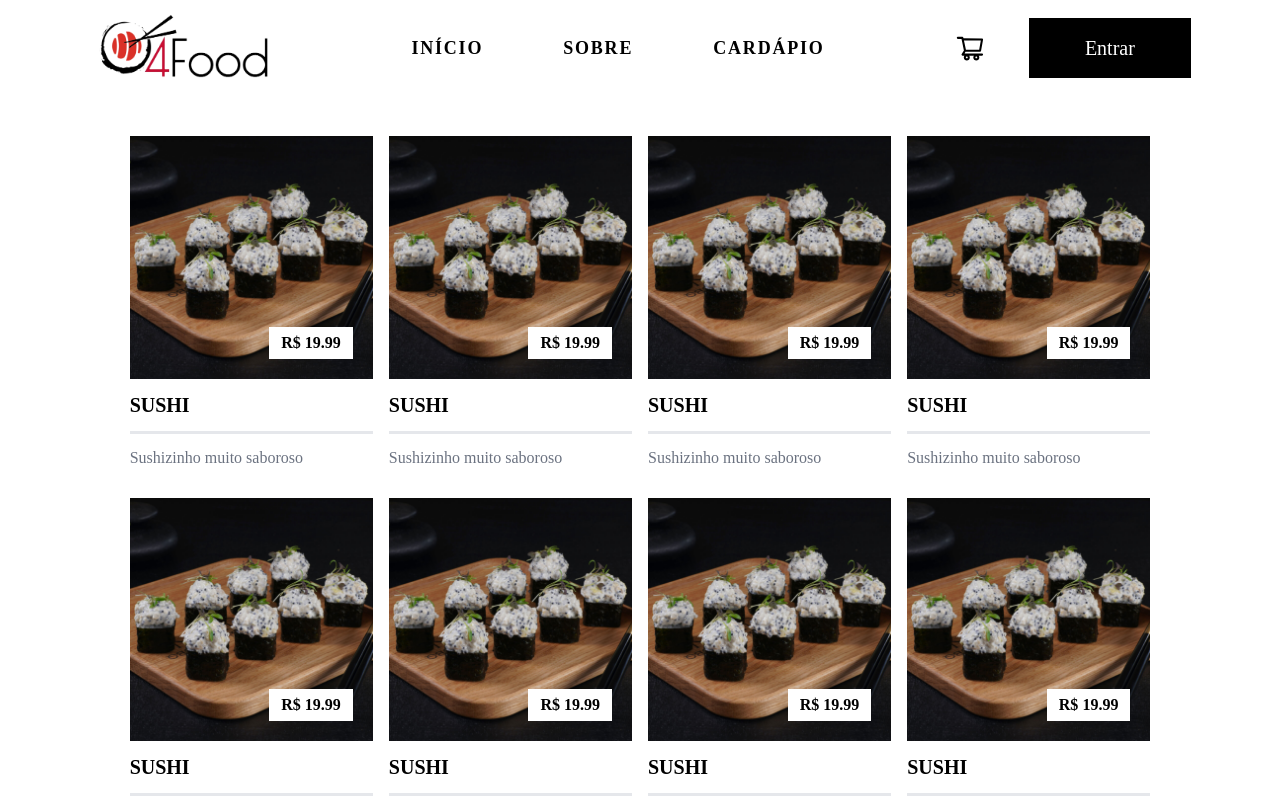
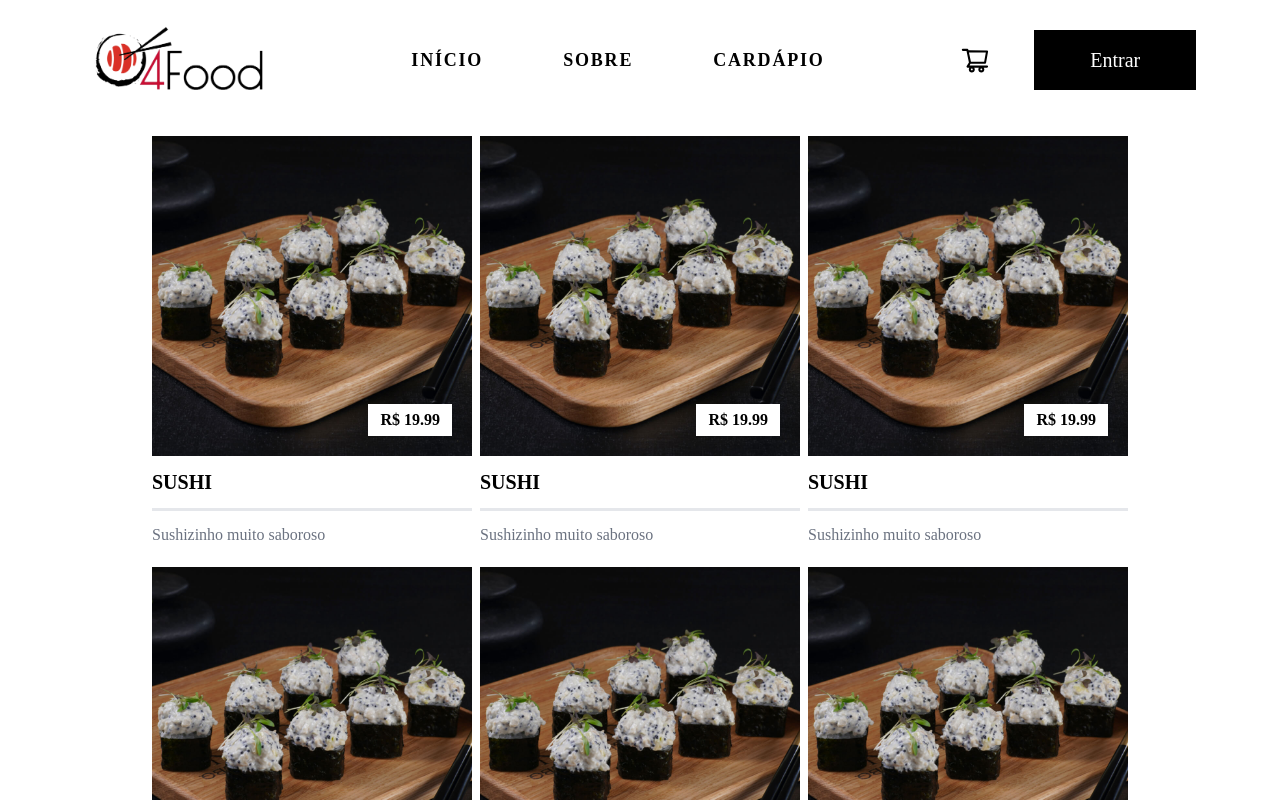
Before and after one commit to lorenzocoracini/4food, a Next.js app in the folder 4food-project/: page /cardapio in a window 1280 px wide. Shown: the top 800 px of the page. Built offline with nearby package versions, Linux system fonts and the light colour scheme; a web font is replaced by a local one.

Commit message:
adicionando resposividade do header e no cardápio

```diff
--- a/4food-project/src/app/cardapio/page.tsx
+++ b/4food-project/src/app/cardapio/page.tsx
@@ -3,7 +3,10 @@ import exemplo from "@images/sushiexemplo.jpg"
 
 export default function Cardapio() {
   return (
-    <div className="w-full p-8 flex flex-wrap gap-4 justify-center">
+    <div className="w-full p-8 md:grid md:grid-cols-[repeat(auto-fit,minmax(200px,1fr))] gap-2 items-center
+    justify-center lg:flex lg:flex-wrap">
+      <ItemMenu price={19.99} name="Sushi" image={exemplo} description="Sushizinho muito saboroso"/>
+      <ItemMenu price={19.99} name="Sushi" image={exemplo} description="Sushizinho muito saboroso"/>
       <ItemMenu price={19.99} name="Sushi" image={exemplo} description="Sushizinho muito saboroso"/>
       <ItemMenu price={19.99} name="Sushi" image={exemplo} description="Sushizinho muito saboroso"/>
       <ItemMenu price={19.99} name="Sushi" image={exemplo} description="Sushizinho muito saboroso"/>
--- a/4food-project/src/app/components/Header.tsx
+++ b/4food-project/src/app/components/Header.tsx
@@ -1,10 +1,16 @@
+'use client'
 import Image from 'next/image';
 import Link from 'next/link';
 import logo from '@images/logo-4food.png'
-import { AiOutlineShoppingCart } from 'react-icons/ai'
+import { AiOutlineShoppingCart, AiOutlineMenu } from 'react-icons/ai'
+import { GrClose } from 'react-icons/gr'
+import { useState } from 'react';
 import { Button } from './Button';
 
 export function Header() {
+
+  const [menuTab, setMenuTab] = useState(false)
+
   const links = [
     {
       id: 1,
@@ -24,12 +30,13 @@ export function Header() {
   ]
 
   return (
-    <div className='flex justify-around items-center p-6 w-full h-24 fixed top-0 z-50 bg-white'>
-      <div className=''>
-        <Image src={logo} alt="Logo 4Food" className='w-48 hover:scale-95
+    <div className='flex justify-between items-center p-6 w-screen fixed top-0 z-50 bg-white lg:justify-around'>
+      <div>
+        <Image src={logo} alt="Logo 4Food" className='w-2/5 lg:w-48 hover:scale-95
         hover:opacity-60 duration-300'/>
       </div>
-      <ul className="flex gap-20">
+
+      <ul className="p-4 hidden gap-20 lg:flex justify-center">
 
         {links.map((link) => <li key={link.id}><Link href={link.link} className='text-lg
         hover:opacity-60 duration-300 uppercase tracking-widest font-bold'>
@@ -39,11 +46,37 @@ export function Header() {
       </ul>
 
       <div className='flex justify-center items-center gap-11'>
+
         <button  className='text-3xl hover:opacity-60 hover:scale-95 duration-300'><AiOutlineShoppingCart /></button>
-        <Link href="/login">
+
+        <button className='text-2xl lg:hidden' onClick={() => setMenuTab(!menuTab)}>
+          {menuTab ? <GrClose />: <AiOutlineMenu />}
+        </button>
+
+        <Link href="/login" className=' hidden lg:block'>
           <Button>Entrar</Button>
         </Link>
+
       </div>
+
+      {menuTab && (
+
+      <ul className='lg:hidden flex flex-col justify-center items-start absolute z-50 bg-white p-4 top-24 left-0 w-full
+      h-auto border-t border-b'>
+
+        {links.map((link) => <li key={link.id}><Link href={link.link} className='text-base
+        uppercase tracking-widest font-bold px-3 py-4 leading-8'>
+          {link.name}
+        </Link></li>)}
+
+        <li>
+          <Link href="/login" className='block px-3 py-4'>
+            <Button>Entrar</Button>
+          </Link>
+        </li>
+
+      </ul>
+      )}
     </div>
   );
 }
--- a/4food-project/src/app/components/ItemMenu.tsx
+++ b/4food-project/src/app/components/ItemMenu.tsx
@@ -9,10 +9,10 @@ interface ProductProps {
 
 export function ItemMenu(props: ProductProps) {
     return (
-        <div className="w-1/5 hover:-translate-y-2 duration-300">
+        <div className="max-w-xs lg:hover:-translate-y-2 lg:duration-300">
             <div className="relative overflow-hidden">
                 <p className="text-black absolute bottom-5 right-5 py-1 px-3 bg-white font-bold z-10">R$ {props.price}</p>
-                <Image src={props.image} alt={props.name} className=" hover:scale-105 duration-200"/>
+                <Image src={props.image} alt={props.name} className="lg:hover:scale-105 lg:duration-200"/>
             </div>
             <div className="divide-y-3">
                 <h1 className="text-xl font-bold uppercase py-3">{props.name}</h1>
```
